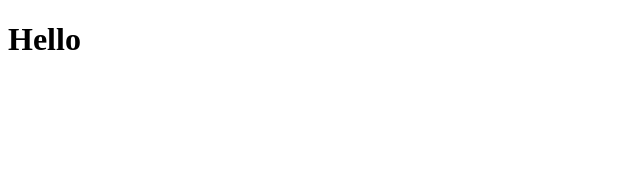
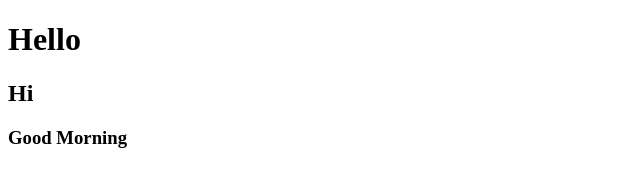
Before and after one commit to Ascold888/git_test, a plain HTML site: page index.html in a window 1280 px wide. Shown: the whole page, without its empty margins (0-640 px from the left). Drawn offline with Linux system fonts and the light colour scheme.

Commit message:
h3 was added

```diff
--- a/index.html
+++ b/index.html
@@ -8,5 +8,7 @@
 </head>
 <body>
     <h1>Hello</h1>
+    <h2>Hi</h2>
+    <h3>Good Morning</h3>
 </body>
 </html>
```
